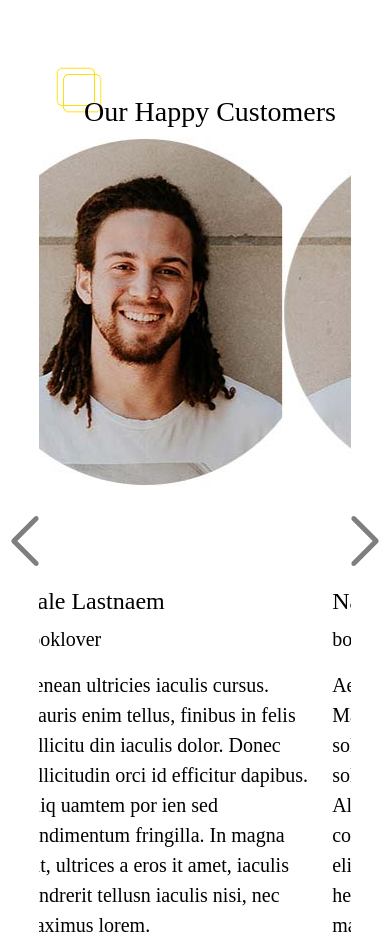
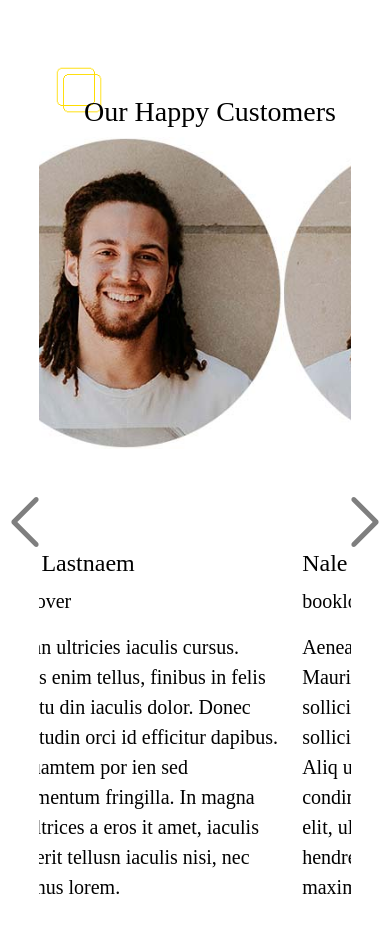
Before and after one commit to andrijamicic/BookStore, a plain HTML site: page index.htm in a window 390 px wide. Shown: the part 9420-10363 px from the top of the page. Drawn offline with nearby package versions, Linux system fonts and the light colour scheme; a web font is replaced by a local one.

Commit message:
Add files via upload

```diff
--- a/cover.css
+++ b/cover.css
@@ -402,6 +402,12 @@ h2.display-5 {
   width: 100%;
   height: 100%;
 }
+.d-block.w-20 {
+  max-width: 100%;
+}
+.name {
+  left: 20px !important;
+}
 }
 @media screen and (max-width: 640px)  {
   .image-div {
```
